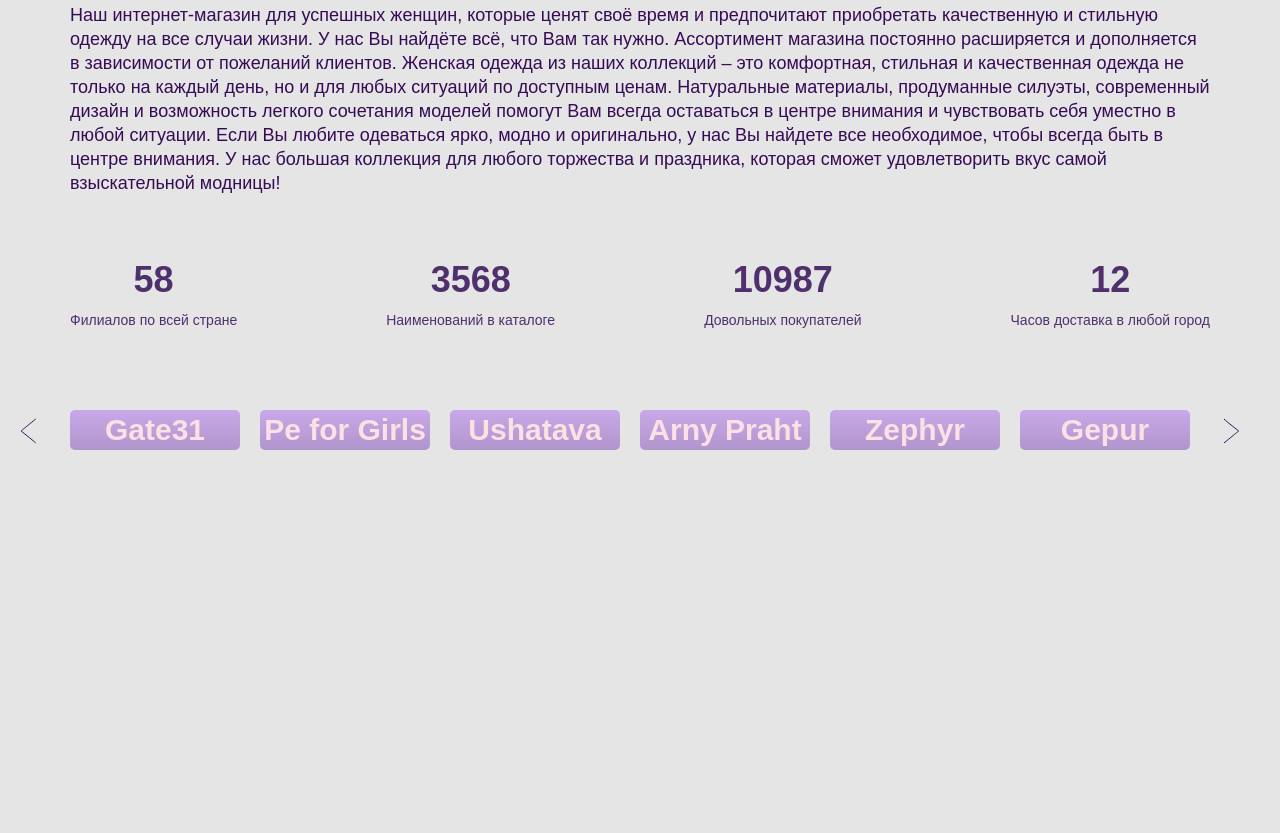
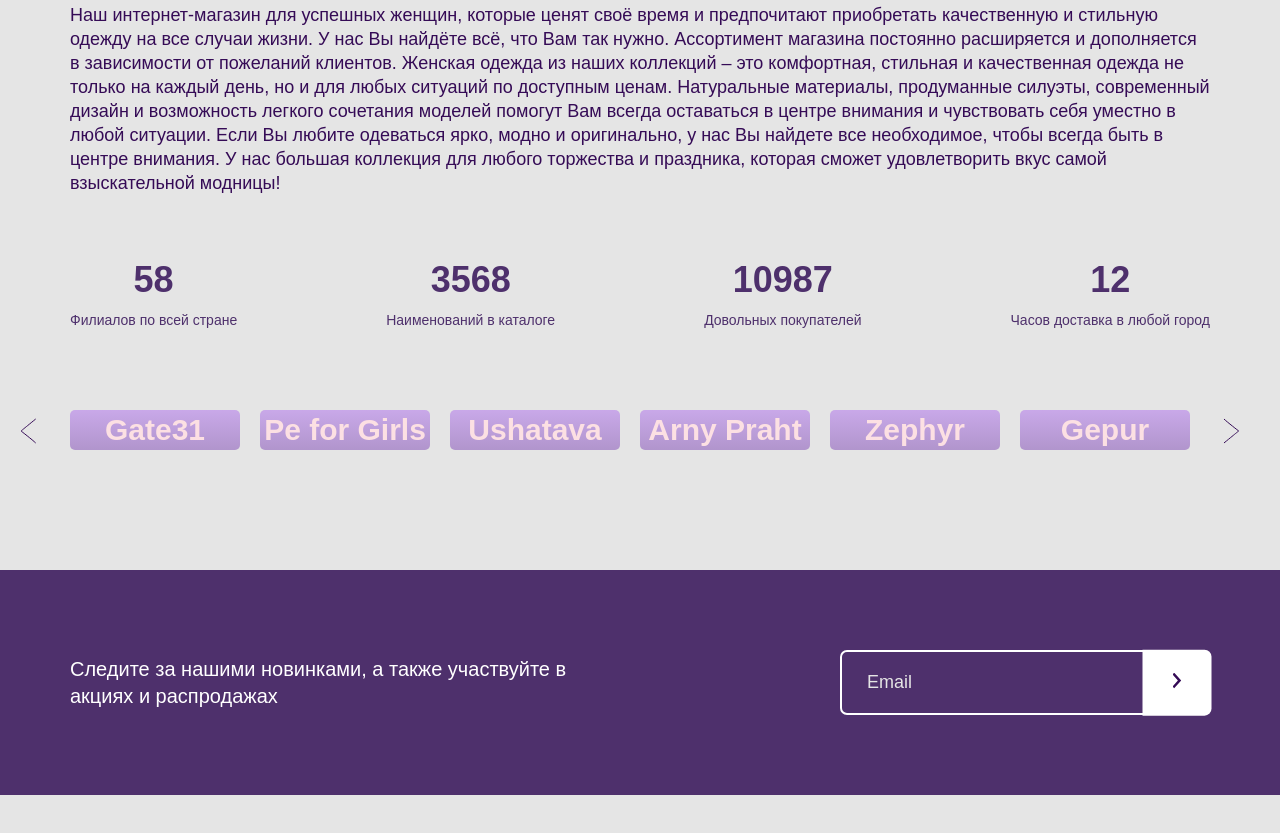
Before and after one commit to Ganna-S/fashion, a website: page app/index.html in a window 1280 px wide. Shown: the part 2333-3166 px from the top of the page. Before the commit the page ends 2903 px from the top, so only its background shows below. Drawn offline with nearby package versions, Linux system fonts and the light colour scheme; files that its build step writes are made by us from their sources.

Commit message:
subs added

```diff
--- a/app/index.html
+++ b/app/index.html
@@ -456,6 +456,21 @@
                     </div>
                 </div>
             </section>
+            <section class="subs">
+                <div class="container">
+                    <div class="subs__inner">
+                        <p class="subs__inner-text">
+                            Следите за нашими новинками, а также участвуйте в акциях и распродажах
+                        </p>
+                        <form class="subs__inner-form">
+                            <input type="text" placeholder="Email" required>
+                            <button type="submit">
+                                <img src="images/icons/form-arrow.svg" alt="">
+                            </button>
+                        </form>
+                    </div>
+                </div>
+            </section>
         </div>
         <footer>
 
--- a/app/scss/style.scss
+++ b/app/scss/style.scss
@@ -434,6 +434,65 @@
     }
 }
 
-//start about
+//end about
+
+//start subs
+.subs {
+    margin-bottom: 120px;
+    background-color: #4e306c;
+
+    &__inner {
+        padding-top: 80px;
+        padding-bottom: 80px;
+        display: flex;
+        justify-content: space-between;
+        align-items: center;
+    }
+
+    &__inner-text {
+        font-size: 20px;
+        line-height: 27px;
+        color: #ffffff;
+        max-width: 550px;
+    }
+
+    &__inner-form {
+        min-width: 370px;
+        position: relative;
+        input {
+            background: transparent;
+            display: block;
+            width: 100%;
+            height: 65px;
+            border: 2px solid #ffffff;
+            border-radius: 7px;
+            color: #e5e5e5;
+            padding-left: 25px;
+            padding-right: 25px;
+            &:focus {
+                border: none;
+            }
+            &::placeholder {
+                color: #e5e5e5;
+            }
+        }
+        button {
+            position: absolute;
+            border: none;
+            background-color: #ffffff;
+            border-radius: 0 7px 7px 0;
+            top: 50%;
+            right: 9%;
+            transform: translate(50%, -50%);
+            outline: none;
+            img{
+                padding: 23px 30px;
+                outline: none;
+            }
+        }
+    }
+}
+
+//end subs
 
 @import "media";
```
Also changed, not shown: app/images/icons/form-arrow.svg (added).
